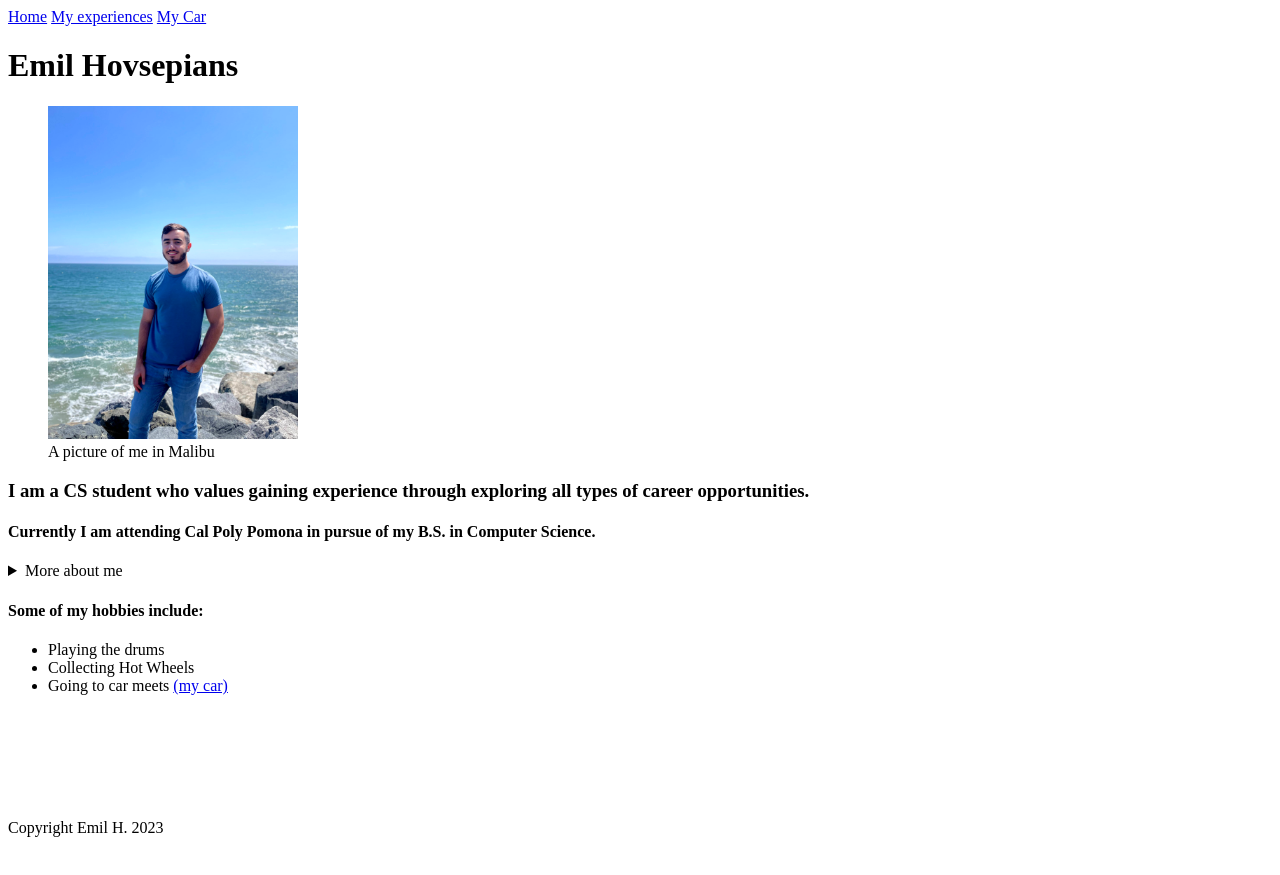
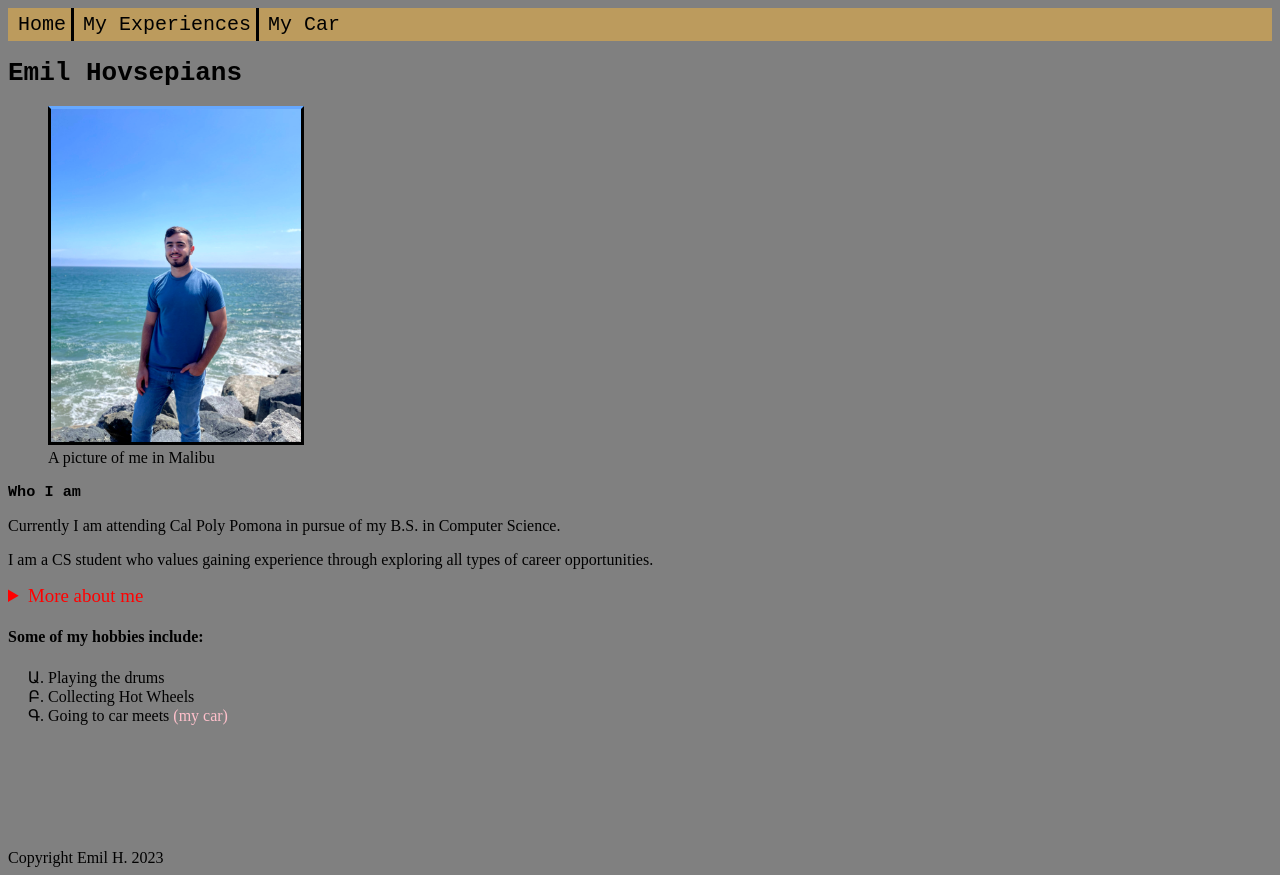
Before and after one commit to emil3h/CS2250, a plain HTML site: page index.html in a window 1280 px wide. Before the commit the page ends 845 px from the top, so only its background shows below. Drawn offline with Linux system fonts and the light colour scheme.

Commit message:
Update index.html

```diff
--- a/index.html
+++ b/index.html
@@ -1,57 +1,45 @@
 <!DOCTYPE html>
 <html lang="en">
     <head>
-         <!-- Requirement-1.A -->
-         <title>Hoome</title>
+         <title>Home</title>
+         <link rel="stylesheet" href="style.css">
     </head>
 
     <body>
-
-        <!-- Requirement-1.B -->
         <header>
-
-            <!-- Requirement-1.D -->
             <nav>
                 <a href="#">Home</a>
-                <!-- Requirement-1.J -->
-                <a href="experiences.html">My experiences</a>
+                <a href="experiences.html">My Experiences</a>
                 <a href="car.html">My Car</a>
             </nav>
+        </header>
 
-        </header>
-        <!-- Requirement-1.F -->
         <h1>Emil Hovsepians</h1>
 
-        <!-- Requirement-1.L -->
         <figure>
-            <!-- Requirement-1.N -->
-            <img src="Emil_pic.jpg" alt="image of me" width="250" title="Emil">
-            <!-- Requirement-1.M -->
+            <img class="emilPic"src="Emil_pic.jpg" alt="image of me" width="250" title="Emil">
             <figcaption>
                 A picture of me in Malibu
             </figcaption>
         </figure>
 
-        <h3>I am a CS student who values gaining experience through exploring all types of career opportunities. </h3>
-        <h4>Currently I am attending Cal Poly Pomona in pursue of my B.S. in Computer Science.</h4>
-        <!-- Requirement-1.P -->
+        <h3>Who I am</h3>
+        <p>Currently I am attending Cal Poly Pomona in pursue of my B.S. in Computer Science.</p>
+        <p>I am a CS student who values gaining experience through exploring all types of career opportunities. </p>
+
         <details>
-            <!-- Requirement-1.Q -->
             <summary>More about me</summary>
-            <!-- Requirement-1.G -->
-            <p>While attending school I also work at the <!-- Requirement-1.I --><a href="https://www.apple.com/retail/theamericanaatbrand/" target="_blank">Apple Store</a>  as an Operations Specialist!</p>
+            <p>While attending school I also work at the <a href="https://www.apple.com/retail/theamericanaatbrand/" target="_blank">Apple Store</a>  as an Operations Specialist!</p>
         </details>
 
         <h4>Some of my hobbies include:</h4>
-            <!-- Requirement-1.K -->
-             <ul>
+             <ul class="hobbieList">
                  <li>Playing the drums</li>
                  <li>Collecting Hot Wheels</li>
                  <li>Going to car meets <a href="car.html">(my car)</a> </li>
              </ul>
 
          <br><br><br><br><br><br>
-         <!-- Requirement-1.C -->
          <footer>Copyright Emil H. 2023</footer>
     </body>
 </html>
```
